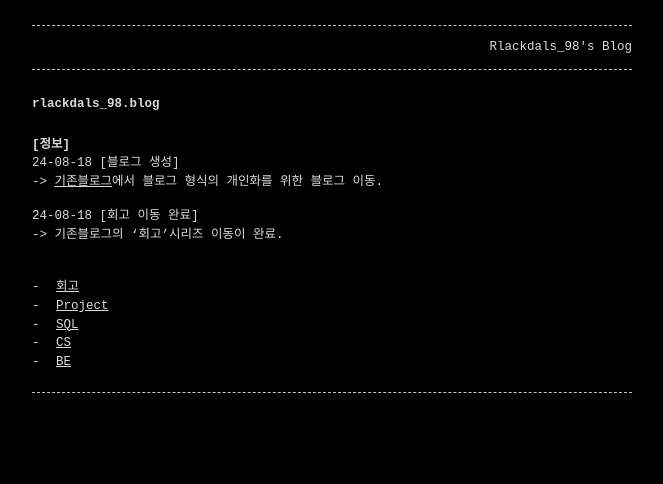
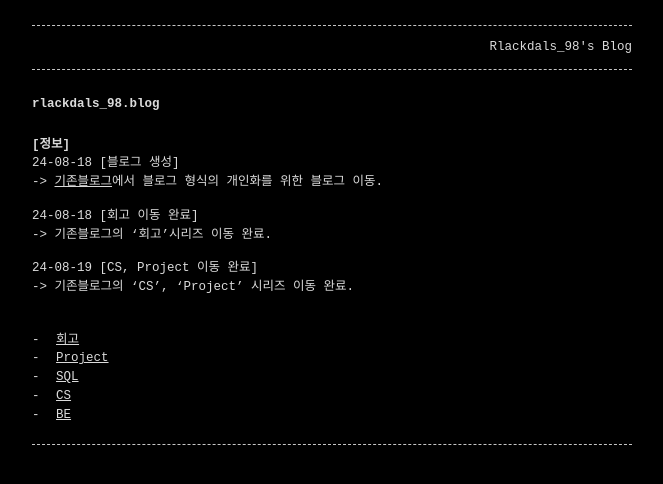
Before and after one commit to Rlackdals981010/Rlackdals981010.github.io, a Jekyll site: the page built from index.md, in a window 1280 px wide. Shown: the top 484 px of the page, without its empty margins (308-971 px from the left). Built offline with Jekyll 4.4.1, drawn with Linux system fonts in a browser that asks for light colours.

Commit message:
index.md 수정

```diff
--- a/index.md
+++ b/index.md
@@ -12,4 +12,7 @@ permalink: /
 -> [기존블로그](https://velog.io/@rlackdals_98/posts)에서 블로그 형식의 개인화를 위한 블로그 이동.
 
 24-08-18 [회고 이동 완료]
--> 기존블로그의 '회고'시리즈 이동이 완료.
+-> 기존블로그의 '회고'시리즈 이동 완료.
+
+24-08-19 [CS, Project 이동 완료]
+-> 기존블로그의 'CS', 'Project' 시리즈 이동 완료.
```
